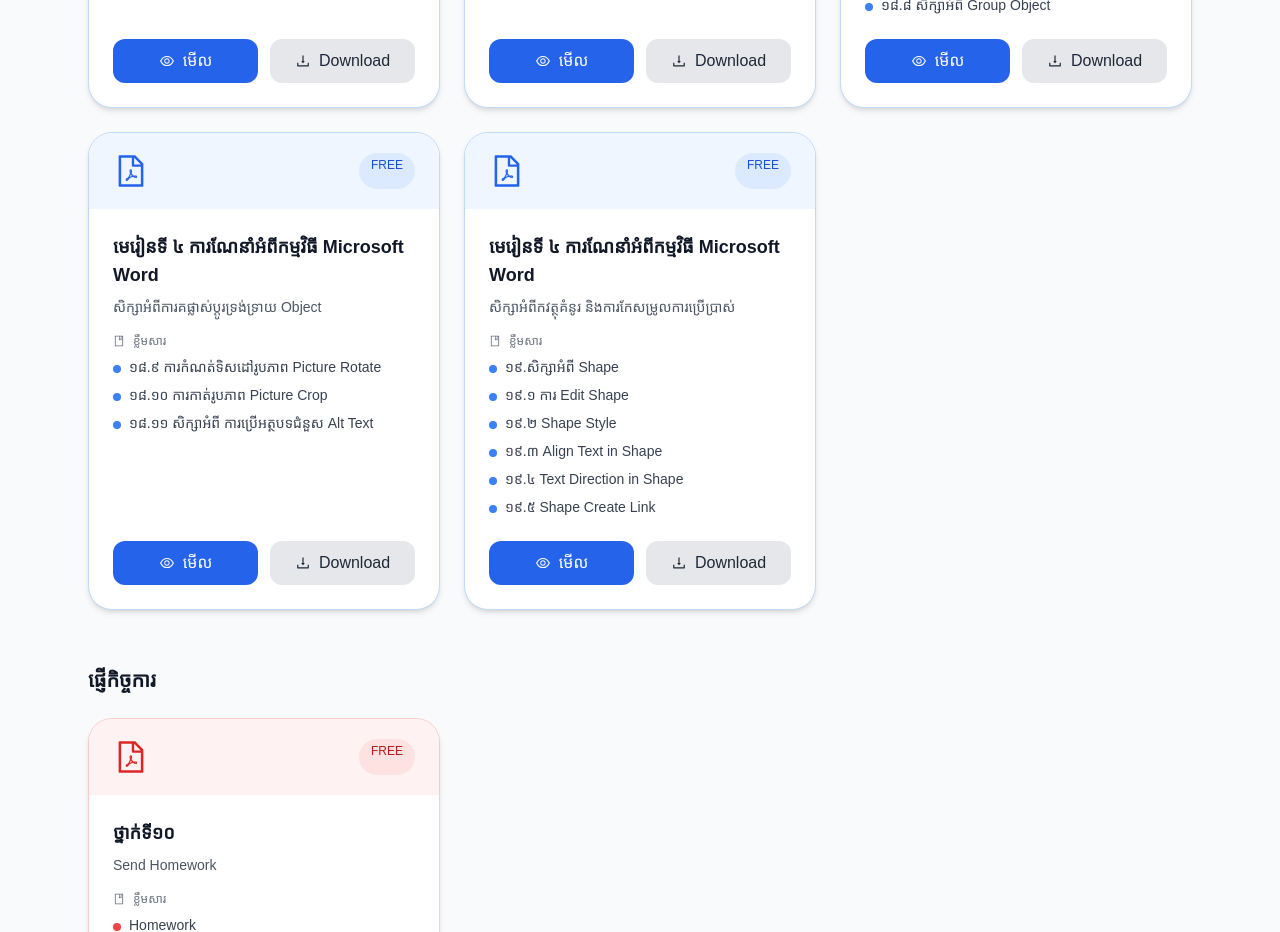
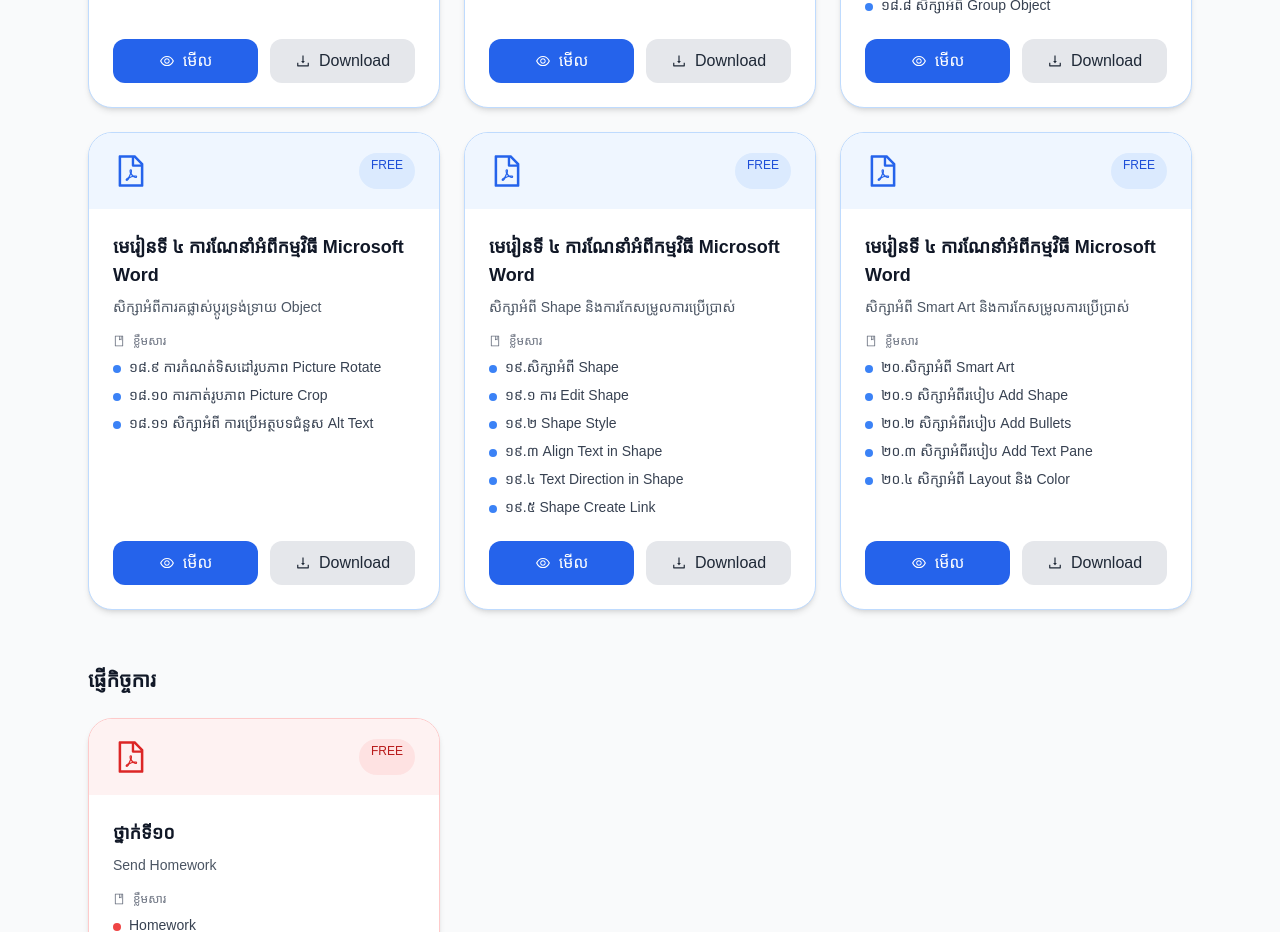
Before and after one commit to VeasnaNIE2025/SchoolApp, a React (Vite) app: page /ict in a window 1280 px wide. Shown: the part 1160-2092 px from the top of the page. Built offline with nearby package versions, Linux system fonts and the light colour scheme; a web font is replaced by a local one.

Commit message:
add lesson

```diff
--- a/src/page/ICT/IctPage.jsx
+++ b/src/page/ICT/IctPage.jsx
@@ -61,9 +61,16 @@
       {
         id: 5,
         title: "មេរៀនទី ៤  ការណែនាំអំពីកម្មវិធី Microsoft Word",
-        description: "សិក្សាអំពីកវត្ថុគំនូរ និងការកែសម្រូលការប្រើប្រាស់ ",
+        description: "សិក្សាអំពី Shape និងការកែសម្រូលការប្រើប្រាស់ ",
         subTopics: ["១៩.សិក្សាអំពី​ Shape", "១៩.១ ការ Edit Shape", "១៩.២ Shape Style", "១៩.៣ Align Text in Shape","១៩.៤ Text Direction in Shape"," ១៩.៥ Shape Create Link"],
         pdf: "https://canva.link/gjmkc8oss1e4do0",
+      },
+      {
+        id: 6,
+        title: "មេរៀនទី ៤  ការណែនាំអំពីកម្មវិធី Microsoft Word",
+        description: "សិក្សាអំពី Smart Art និងការកែសម្រូលការប្រើប្រាស់ ",
+        subTopics: ["២០.សិក្សាអំពី​ Smart Art", "២០.១ សិក្សាអំពីរបៀប Add Shape", "២០.២ សិក្សាអំពីរបៀប Add Bullets", "២០.៣ សិក្សាអំពីរបៀប Add Text Pane","២០.៤ សិក្សាអំពី Layout និង Color"],
+        pdf: "https://canva.link/42b2scx69m78qgf",
       },
     ],
   },
```
